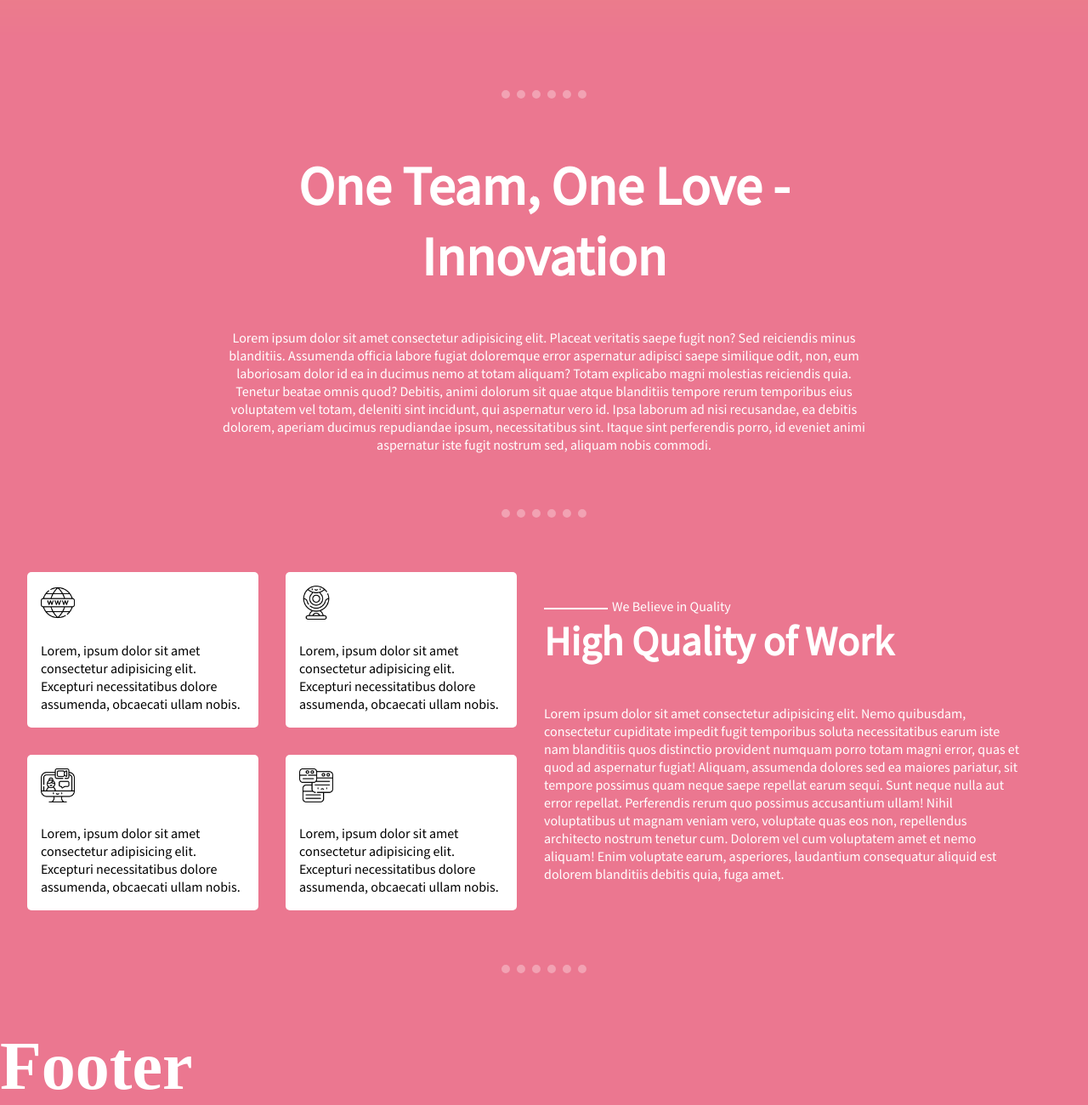
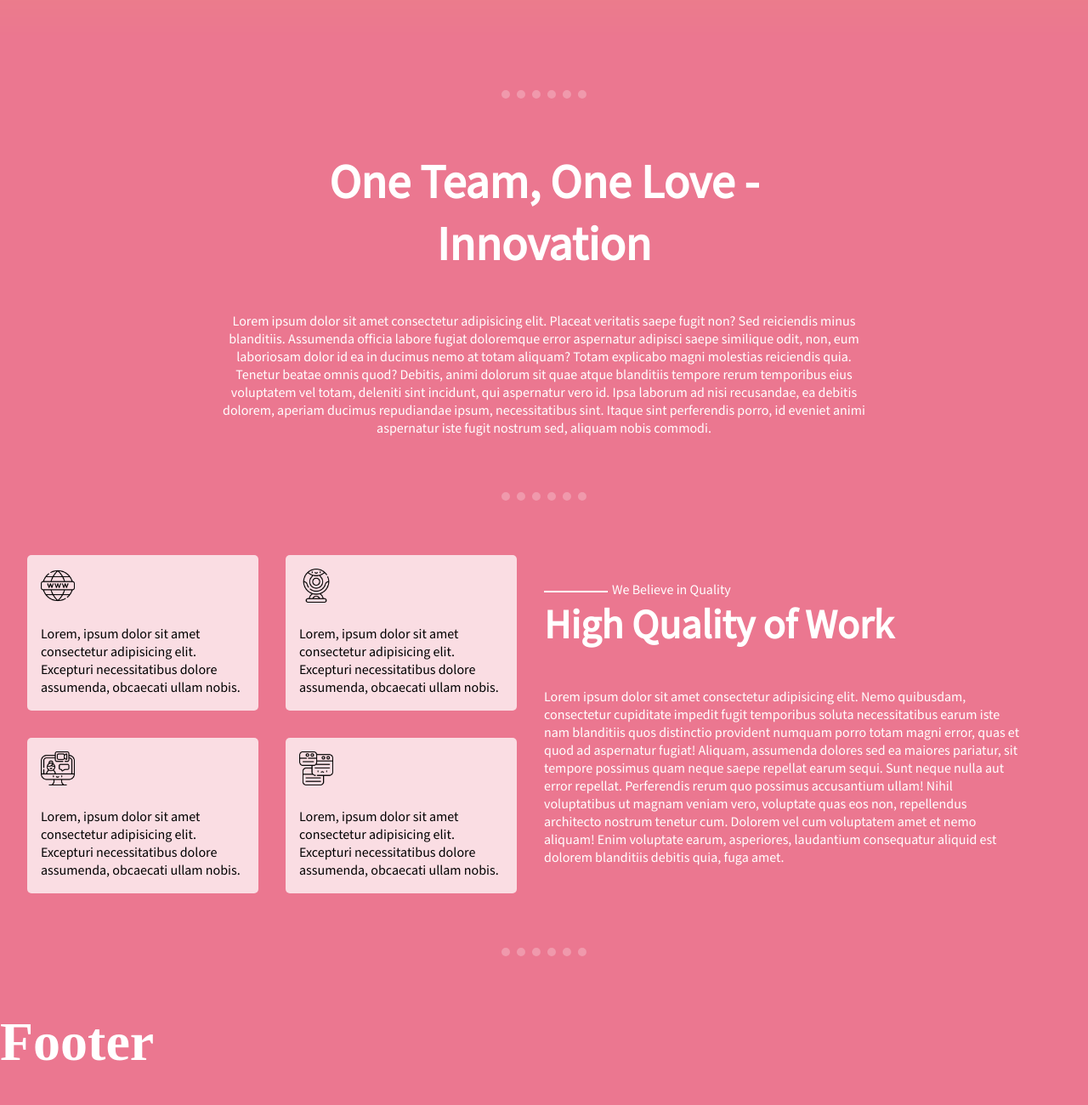
Before and after one commit to masanthimanshu/codexpress, a plain HTML site: page index.html in a window 1280 px wide. Shown: the part 838-2138 px from the top of the page at 85% size. After the commit the page ends 2101 px from the top, so only its background shows below. Drawn offline with nearby package versions, Linux system fonts and the light colour scheme; a web font is replaced by a local one.

Commit message:
CSS Changes

```diff
--- a/assets/css/fonts.css
+++ b/assets/css/fonts.css
@@ -1,10 +1,10 @@
 h1 {
-  font-size: 5rem;
+  font-size: 4rem;
   font-family: "Sansita";
 }
 
 h2 {
-  font-size: 4rem;
+  font-size: 3.5rem;
 }
 
 h3 {
--- a/assets/css/home.css
+++ b/assets/css/home.css
@@ -72,7 +72,7 @@
   padding: 1rem;
   color: black;
   border-radius: 5px;
-  background-color: white;
+  background-color: rgba(255, 255, 255, 0.75);
 }
 
 .sec_three .box img {
--- a/assets/css/style.css
+++ b/assets/css/style.css
@@ -33,7 +33,7 @@ hr {
   border: 0;
   margin: 4rem auto;
   width: 100px;
-  border-bottom: 10px dotted #ffffff50;
+  border-bottom: 10px dotted rgba(255, 255, 255, 0.25);
 }
 
 /* Header */
@@ -43,7 +43,7 @@ header {
   width: 100vw;
   display: grid;
   position: fixed;
-  background-color: #eb779050;
+  background-color: rgba(235, 119, 144, 0.25);
   border-bottom: 2px solid #eb7790;
   grid-template-columns: repeat(2, 1fr);
 }
```
